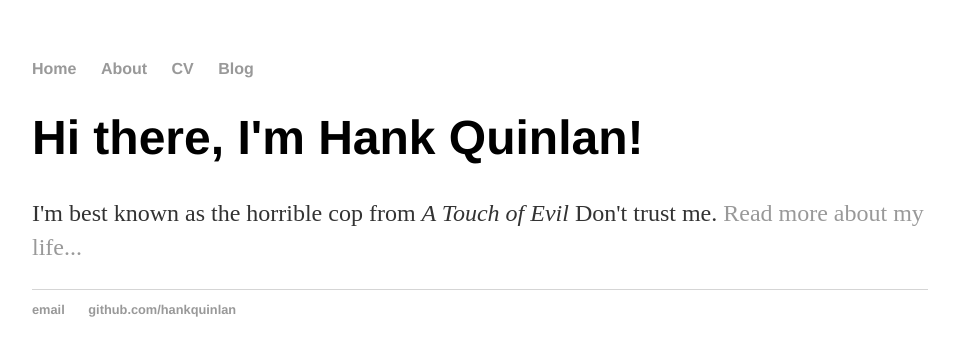
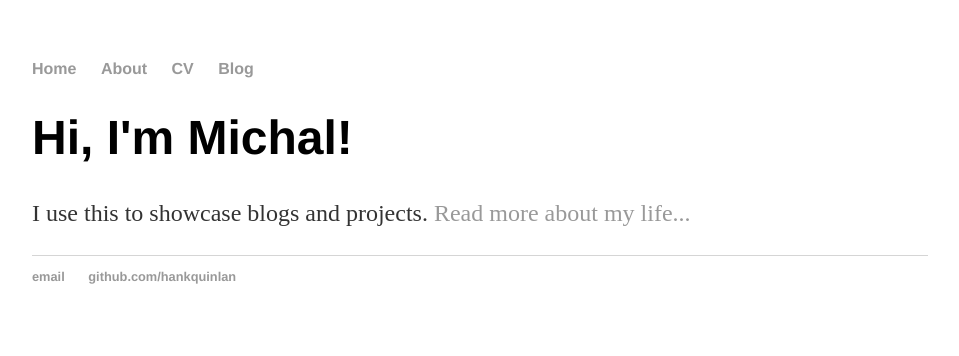
Before and after one commit to ondramie/ondramie.github.io, a Jekyll site: the page built from index.html, in a window 1280 px wide. Shown: the top 356 px of the page, without its empty margins (160-1119 px from the left). Built offline with Jekyll 4.4.1, drawn with Linux system fonts in a browser that asks for light colours.

Commit message:
Update index.html
changed name

```diff
--- a/index.html
+++ b/index.html
@@ -1,8 +1,8 @@
 ---
 layout: default
-title: Hank Quinlan, Horrible Cop
+title: Michal Ondras
 ---
 <div class="blurb">
-	<h1>Hi there, I'm Hank Quinlan!</h1>
-	<p>I'm best known as the horrible cop from <em>A Touch of Evil</em> Don't trust me. <a href="/about">Read more about my life...</a></p>
+	<h1>Hi, I'm Michal!</h1>
+	<p> I use this to showcase blogs and projects. <a href="/about">Read more about my life...</a></p>
 </div><!-- /.blurb -->
```
